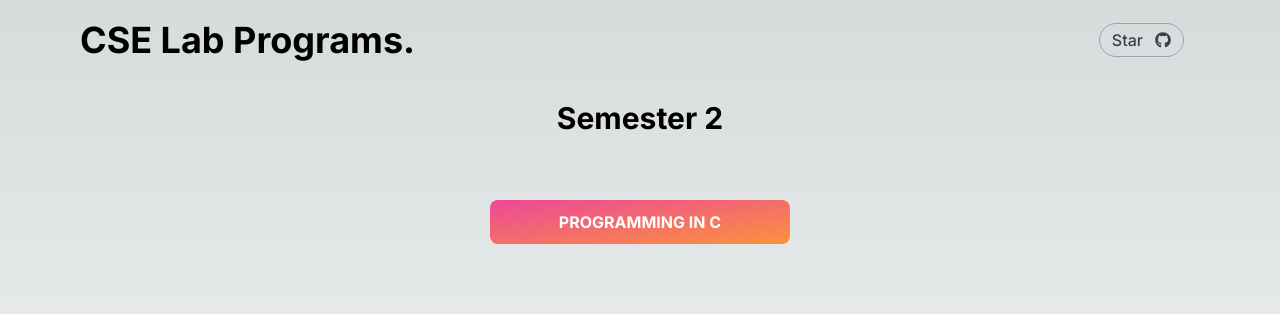
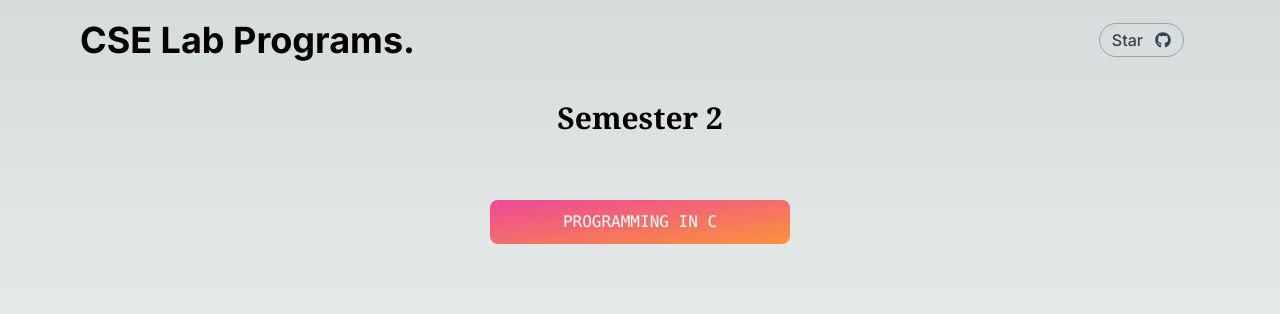
Before and after one commit to ashikjhonson/KTU-CSE-Labs-site, a Next.js app: page /semester/2 in a window 1280 px wide. Shown: the top 314 px of the page. Built offline with nearby package versions, Linux system fonts and the light colour scheme.

Commit message:
Updated fonts

```diff
--- a/src/app/components/Accordion.jsx
+++ b/src/app/components/Accordion.jsx
@@ -22,7 +22,7 @@ export default function AccordionCustomIcon({ items }) {
                   <h2>
                     <AccordionButton>
                       <Box as="span" flex="1" textAlign="left">
-                        <p className="capitalize ml-5 text-lg">{name}</p>
+                        <p className="capitalize font-mono text-lg">{name}</p>
                       </Box>
                       <AccordionIcon />
                     </AccordionButton>
--- a/src/app/components/Button.jsx
+++ b/src/app/components/Button.jsx
@@ -6,7 +6,7 @@ const Button = ({ semester }) => {
     <Link href={`/semester/${semester}`} className="outline-none">
       <button
         type="button"
-        className="text-white font-bold bg-gradient-to-br from-pink-500 to-orange-400 hover:bg-gradient-to-bl outline-none rounded-lg text-md py-2.5 text-center mx-auto w-[200px] cursor-pointer"
+        className="text-white text-lg font-bold font-mono bg-gradient-to-br from-pink-500 to-orange-400 hover:bg-gradient-to-bl outline-none rounded-lg text-md py-2 text-center mx-auto w-[200px] cursor-pointer"
       >
         Semester {semester}
       </button>
--- a/src/app/semester/[number]/course/[title]/page.jsx
+++ b/src/app/semester/[number]/course/[title]/page.jsx
@@ -25,7 +25,9 @@ const Page = ({ params }) => {
   }, []);
   return (
     <div className="flex min-h-screen flex-col items-center p-10">
-      <h1 className="font-medium text-2xl text-center my-5">{course}</h1>
+      <h1 className="font-medium font-serif text-2xl text-center my-5">
+        {course}
+      </h1>
       <Accordion items={items} />
     </div>
   );
--- a/src/app/semester/[number]/page.jsx
+++ b/src/app/semester/[number]/page.jsx
@@ -7,11 +7,11 @@ const Page = ({ params }) => {
   semester == undefined ? notFound() : null;
   return (
     <main className="flex flex-col items-center grow">
-      <h1 className="font-bold text-2xl sm:text-3xl text-center mt-16 sm:mt-5">
+      <h1 className="font-bold font-serif text-2xl sm:text-3xl text-center mt-16 sm:mt-5">
         Semester {params.number}
       </h1>
       <div className="mt-10 sm:mt-16">
-        <div className="flex flex-col">
+        <div className="flex flex-col gap-5">
           {semester.Course.map((item) => {
             return (
               <Link
@@ -23,7 +23,7 @@ const Page = ({ params }) => {
               >
                 <button
                   type="button"
-                  className="text-white font-bold bg-gradient-to-br from-pink-500 to-orange-400 hover:bg-gradient-to-bl outline-none rounded-lg text-md py-2.5 text-center mb-5 mx-auto w-[300px] min-w-fit"
+                  className="text-white font-mono bg-gradient-to-br from-pink-500 to-orange-400 hover:bg-gradient-to-bl outline-none rounded-lg text-md py-2.5 text-center mx-auto w-[300px] min-w-fit"
                 >
                   {item.Title}
                 </button>
```
